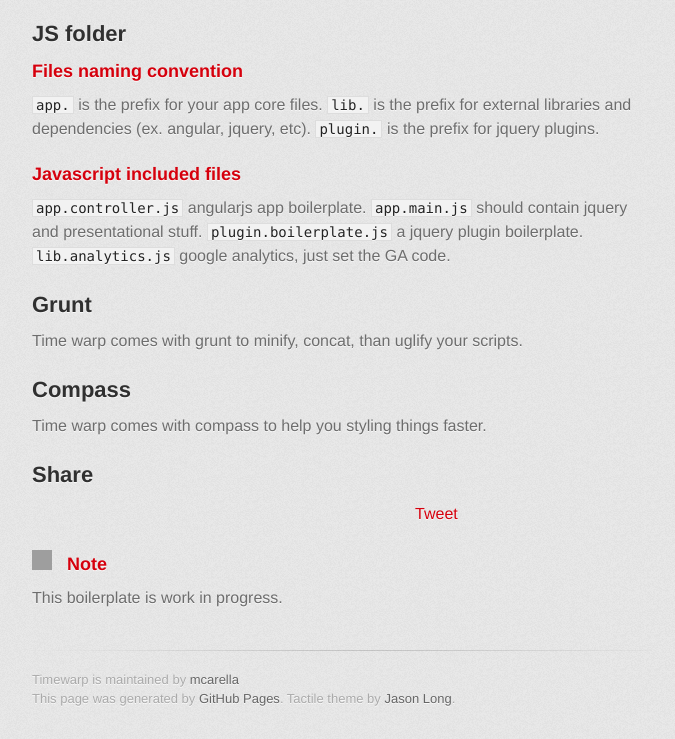
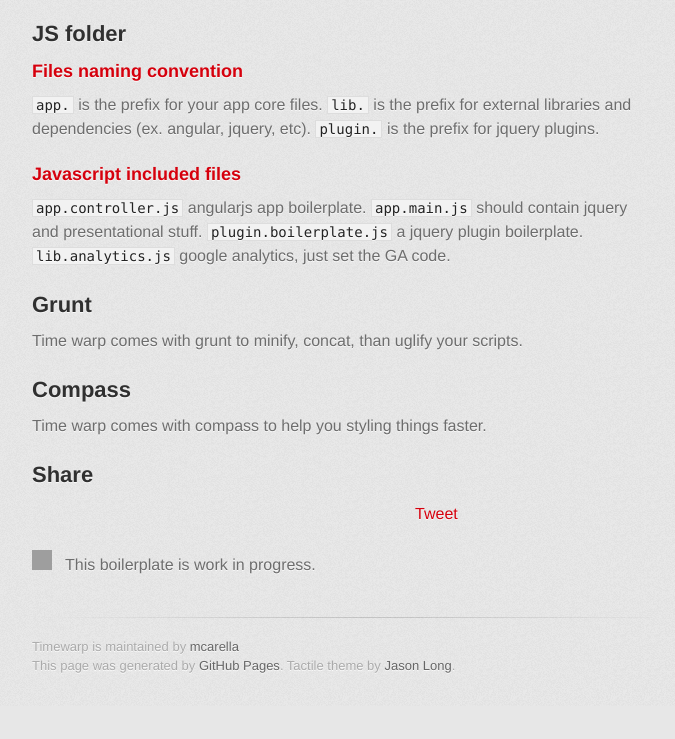
Before and after one commit to mcarella/timewarp, a plain HTML site: page index.html in a window 1280 px wide. Shown: the part 1235-1974 px from the top of the page, without its empty margins (298-973 px from the left). After the commit the page ends 1941 px from the top, so only its background shows below. Drawn offline with Linux system fonts and the light colour scheme; grey boxes are pictures that could not be loaded; a web font is replaced by a local one.

Commit message:
Updated index.html

```diff
--- a/index.html
+++ b/index.html
@@ -107,13 +107,8 @@ Starting with baseline shared styles (<code>_layout.common.scss</code>) and intr
           <a href="https://twitter.com/share" class="twitter-share-button" data-url="http://mcarella.github.io/timewarp/" data-text="#sass #css #css3 #compass #boilerplate #html #html5">Tweet</a>
 <script>!function(d,s,id){var js,fjs=d.getElementsByTagName(s)[0],p=/^http:/.test(d.location)?'http':'https';if(!d.getElementById(id)){js=d.createElement(s);js.id=id;js.src=p+'://platform.twitter.com/widgets.js';fjs.parentNode.insertBefore(js,fjs);}}(document, 'script', 'twitter-wjs');</script>
 <br><br>
-<h3>
-  <img src="https://assets-cdn.github.com/images/icons/emoji/warning.png" height="20" width="20"/> &nbsp;
-<a name="-note" class="anchor" href="#-note"><span class="octicon octicon-link"></span></a>Note</h3>
 
-
-
-<p>This boilerplate is work in progress.</p>
+<p> <img src="https://assets-cdn.github.com/images/icons/emoji/warning.png" height="20" width="20"/> &nbsp; This boilerplate is work in progress.</p>
 
 
 
```
